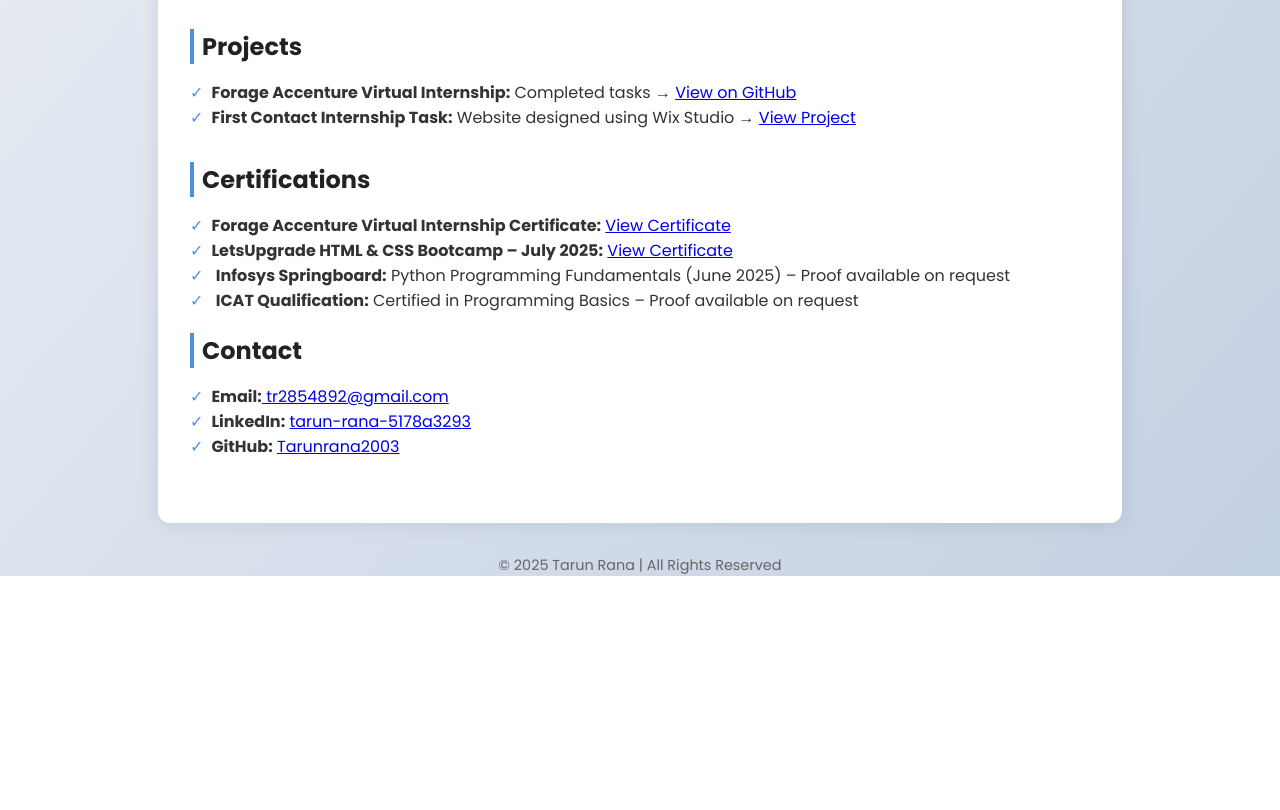
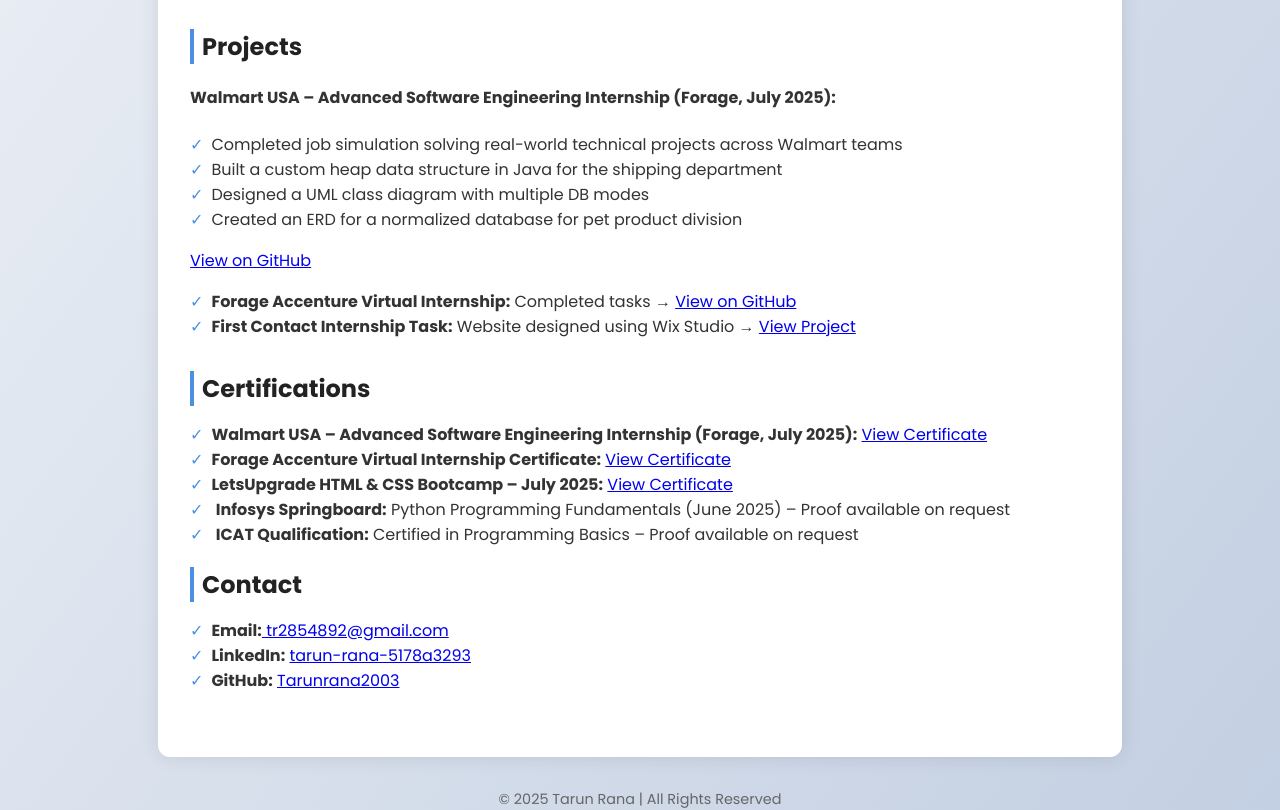
Before and after one commit to Tarunrana2003/portfolio-tarun07, a plain HTML site: page index.html in a window 1280 px wide. Shown: the part 951-1761 px from the top of the page. Before the commit the page ends 1527 px from the top, so only its background shows below. Drawn offline with Linux system fonts and the light colour scheme.

Commit message:
Portfolio update with Walmart internship

```diff
--- a/index.html
+++ b/index.html
@@ -160,13 +160,22 @@
     <section>
       <h2>Projects</h2>
       <ul>
-        <li><strong>Forage Accenture Virtual Internship:</strong>
-          Completed tasks →
+        <h4>Walmart USA – Advanced Software Engineering Internship (Forage, July 2025):</h4>
+        <ul>
+          <li>Completed job simulation solving real-world technical projects across Walmart teams</li>
+          <li>Built a custom heap data structure in Java for the shipping department</li>
+          <li>Designed a UML class diagram with multiple DB modes</li>
+          <li>Created an ERD for a normalized database for pet product division</li>
+        </ul>
+        <p>
           <a href="https://github.com/Tarunrana2003/portfolio-tarun07" target="_blank">View on GitHub</a>
+          <li><strong>Forage Accenture Virtual Internship:</strong>
+            Completed tasks →
+            <a href="https://github.com/Tarunrana2003/portfolio-tarun07" target="_blank">View on GitHub</a>
 
-        </li>
-        <li><strong>First Contact Internship Task:</strong> Website designed using Wix Studio → <a
-            href="https://tr2854892.wixstudio.com/first-contact-task" target="_blank">View Project</a></li>
+          </li>
+          <li><strong>First Contact Internship Task:</strong> Website designed using Wix Studio → <a
+              href="https://tr2854892.wixstudio.com/first-contact-task" target="_blank">View Project</a></li>
 
 
 
@@ -175,6 +184,10 @@
     <section>
       <h2>Certifications</h2>
       <ul>
+        <li><strong>Walmart USA – Advanced Software Engineering Internship (Forage, July 2025):</strong>
+          <a href="walmart_completion_certificate.pdf" target="_blank">View Certificate</a>
+        </li>
+
         <li><strong>Forage Accenture Virtual Internship Certificate:</strong>
           <a href="Accenture_Nordics_Internship_Certificate.pdf" target="_blank">View Certificate</a>
         </li>
@@ -203,8 +216,7 @@
       <section>
         <h2>Contact</h2>
         <ul>
-          <li><strong>Email:</strong><a href="https://mail.google.com/"
-              target="_blank"> tr2854892@gmail.com</a></li>
+          <li><strong>Email:</strong><a href="https://mail.google.com/" target="_blank"> tr2854892@gmail.com</a></li>
           <li><strong>LinkedIn:</strong> <a href="https://www.linkedin.com/in/tarun-rana-5178a3293"
               target="_blank">tarun-rana-5178a3293</a></li>
           <li><strong>GitHub:</strong> <a href="https://github.com/Tarunrana2003" target="_blank">Tarunrana2003</a></li>
```
Also changed, not shown: 3 other files.
